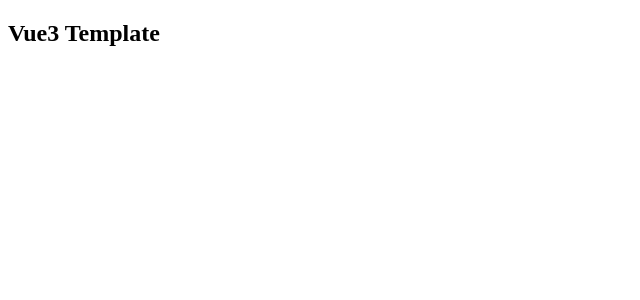
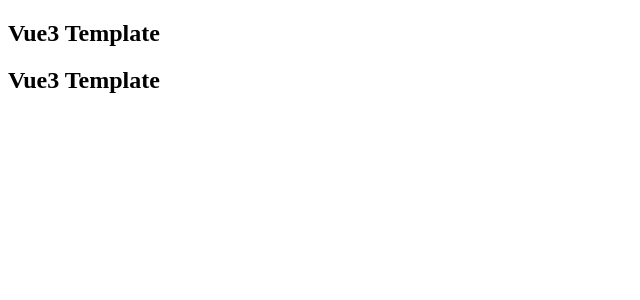
Before and after one commit to fly-soucre/vite-project, a Vue app: page / in a window 1280 px wide. Shown: the top 300 px of the page, without its empty margins (0-640 px from the left). Built offline with nearby package versions, Linux system fonts and the light colour scheme.

Commit message:
change app

```diff
--- a/src/App.vue
+++ b/src/App.vue
@@ -3,6 +3,7 @@
 
 <template>
   <h2>Vue3 Template</h2>
+  <h2>Vue3 Template</h2>
 </template>
 
 <style>
```
